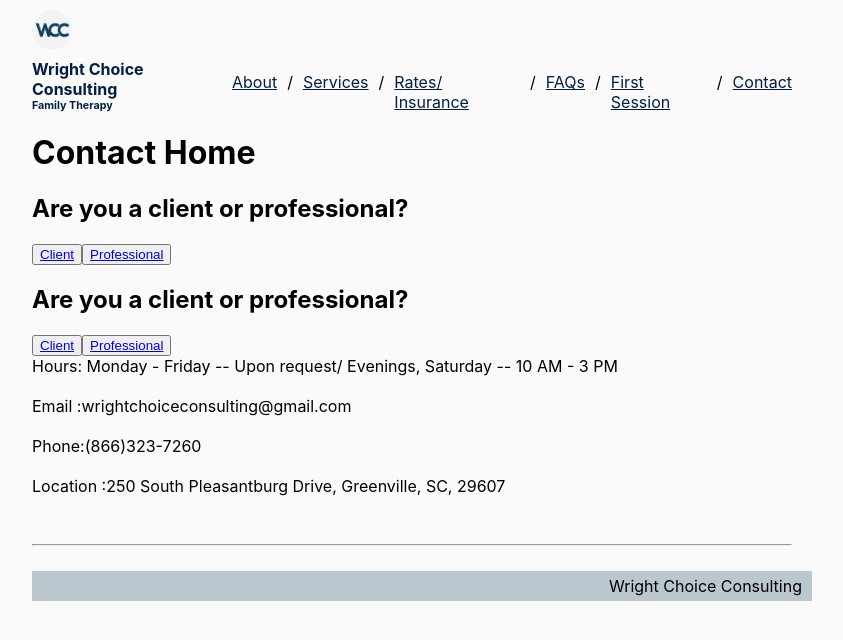
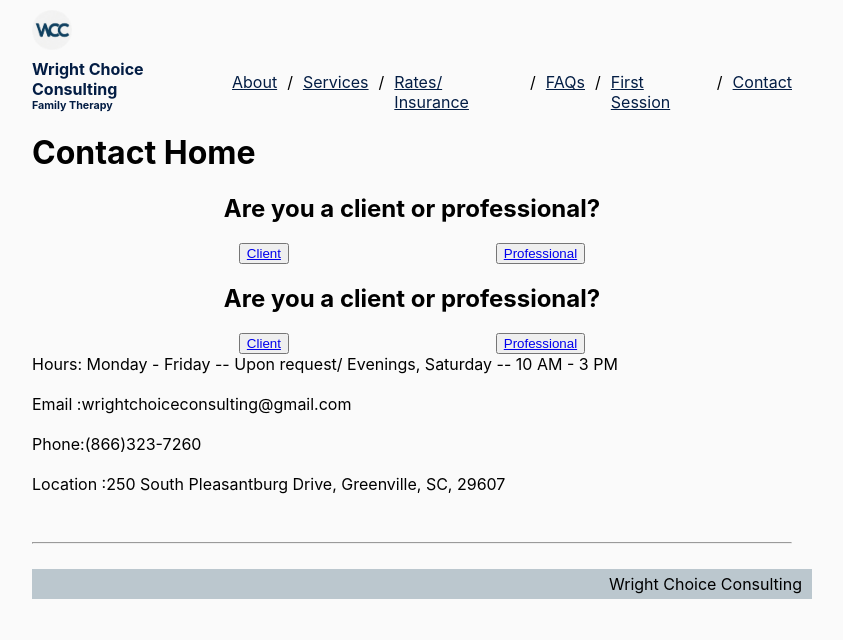
Before and after one commit to nianokia/wc-consulting, a React (Vite) app in the folder client/: page /contact/question in a window 1280 px wide. Shown: the top 640 px of the page, without its empty margins (18-861 px from the left). Built offline with nearby package versions, Linux system fonts and the light colour scheme; no server answers.

Commit message:
Add styling to align content to the center

```diff
--- a/client/src/components/ContactQuestion.jsx
+++ b/client/src/components/ContactQuestion.jsx
@@ -6,13 +6,15 @@ import { Link } from "react-router-dom";
 const ContactQuestion = () => {
   return (
     <>
-      <h2>Are you a client or professional?</h2>
+      <h2 style={{textAlign: "center"}}>Are you a client or professional?</h2>
+      <div style={{display: "flex", justifyContent: "space-evenly"}}>
         <button>
           <Link to='/contact/client'>Client</Link>
         </button>
         <button>
           <Link to='/contact/professional'>Professional</Link>
         </button>
+      </div>
     </>
   )
 }
```
Lines whose indentation alone changed are shown as unchanged.
